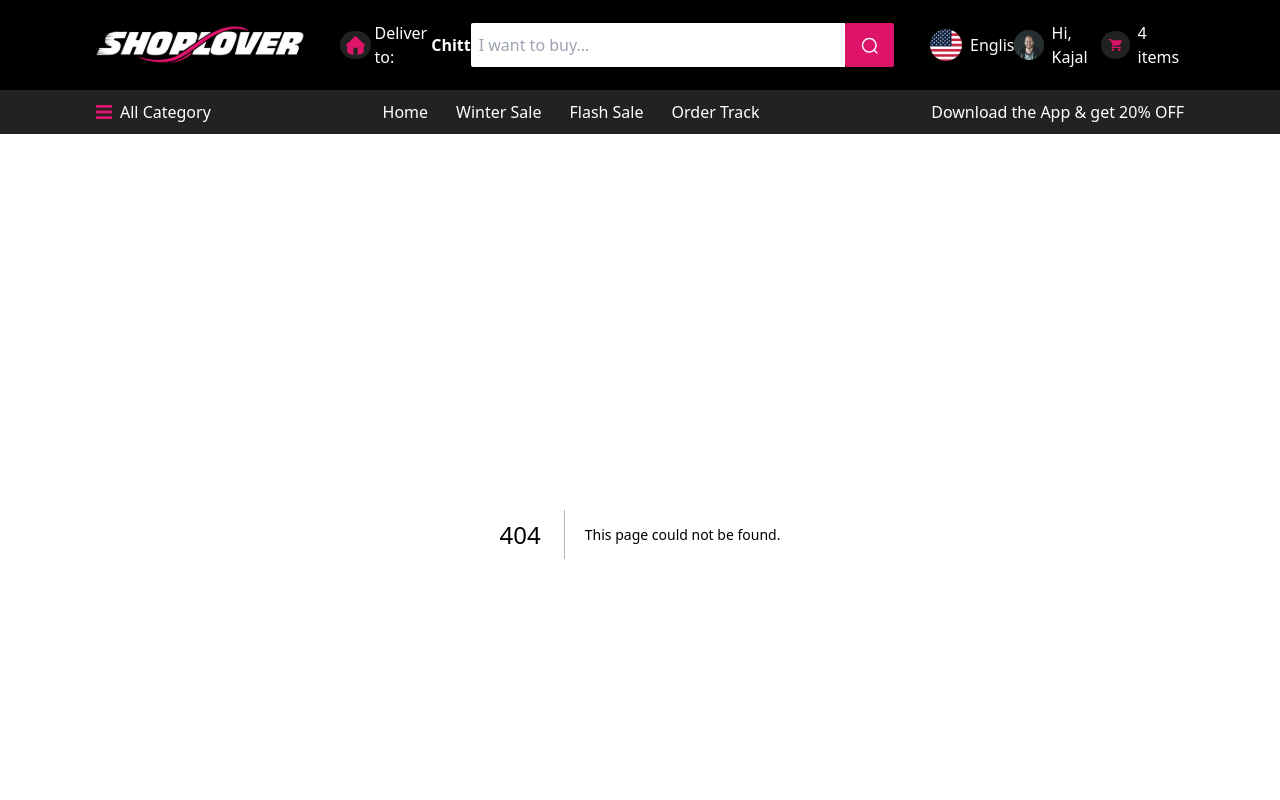
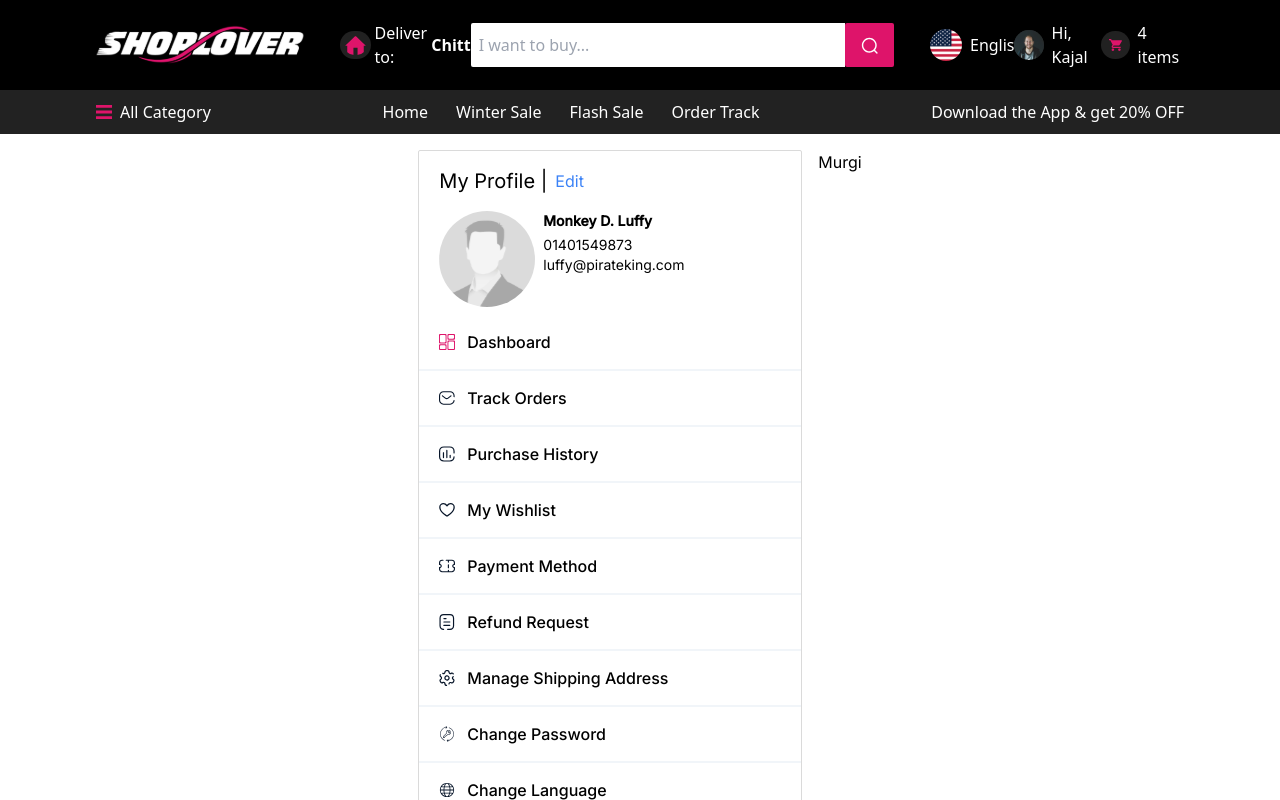
Before and after one commit to mrzahidxy/shoplover-ecommerce, a Next.js app: page /users/Murgi in a window 1280 px wide. Before the commit this address had no page. Shown: the top 800 px of the page. Built offline with nearby package versions, Linux system fonts and the light colour scheme.

Commit message:
dashboard done 2

```diff
--- a/pages/users/Dashboard.js
+++ b/pages/users/Dashboard.js
@@ -1,6 +1,6 @@
 import React from 'react'
-import CartDetails from "../../components/users/CartDetails"
-import RecentOrders from "../../components/users/RecentOrders"
+import CartDetails from "../../components/users/Dashboard/CartDetails"
+import RecentOrders from "../../components/users/Dashboard/RecentOrders"
 
 
 const Dashboard = () => {
--- /dev/null
+++ b/pages/users/Murgi.js
@@ -0,0 +1,18 @@
+import React from 'react'
+
+const Murgi = ({ Component, pageProps }) => {
+  return (
+    <div>Murgi</div>
+  )
+
+}
+
+Murgi.getLayout = function PageLayout(page) {
+    return(
+        <>
+        {page}
+        </>
+    )
+}
+
+export default Murgi
```
Also changed, not shown: components/users/Dashboard/RecentOrders.js (renamed from components/users/RecentOrders.js, +9 -9 lines), components/users/Dashboard/CartDetails.js (renamed from components/users/CartDetails.js).
